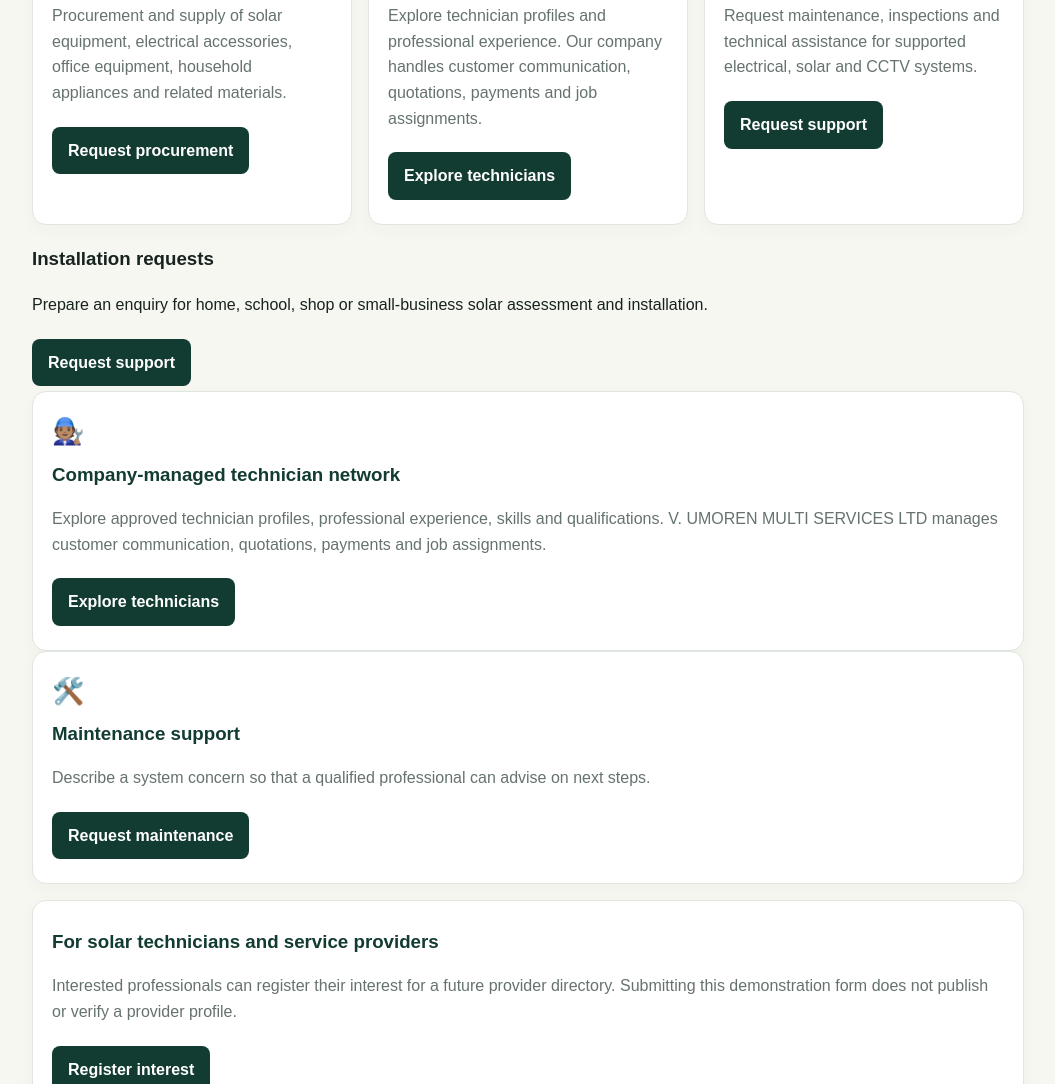
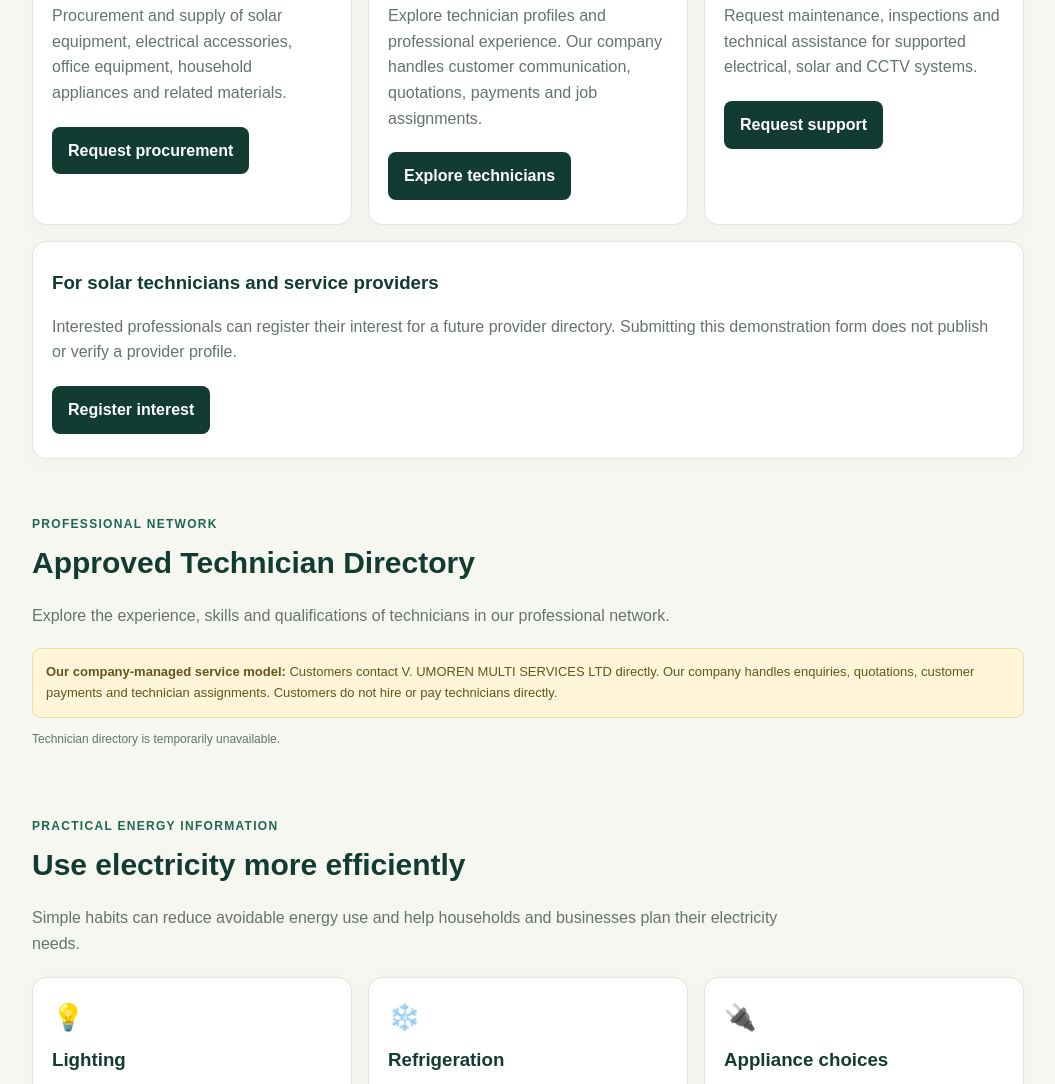
Before and after one commit to victorumo006-ui/vumoren-connect-energy-education, a plain HTML site: page index.html in a window 1280 px wide. Shown: the part 2907-3991 px from the top of the page, without its empty margins (112-1167 px from the left). Drawn offline with Linux system fonts and the light colour scheme; no server answers.

Commit message:
Remove installation and technician network sections
Removed installation requests and company-managed technician network sections from the index.html file.

```diff
--- a/index.html
+++ b/index.html
@@ -162,17 +162,7 @@ footer{background:#102e27;color:#d9e6df;padding:28px 5%;text-align:center;font-s
     <p>Request maintenance, inspections and technical assistance for supported electrical, solar and CCTV systems.</p>
     <a class="btn" style="background:var(--g);color:white" href="#request">Request support</a>
   </article>
-</div><h3>Installation requests</h3><p>Prepare an enquiry for home, school, shop or small-business solar assessment and installation.</p><a class="btn" style="background:var(--g);color:white" href="#request">Request support</a></article>
-
-<article class="card">
-  <div class="icon">🧑🏽‍🔧</div>
-  <h3>Company-managed technician network</h3>
-  <p>Explore approved technician profiles, professional experience, skills and qualifications. V. UMOREN MULTI SERVICES LTD manages customer communication, quotations, payments and job assignments.</p>
-  <a class="btn" style="background:var(--g);color:white" href="#technicians">Explore technicians</a>
-</article>
-
-  <article class="card"><div class="icon">🛠️</div><h3>Maintenance support</h3><p>Describe a system concern so that a qualified professional can advise on next steps.</p><a class="btn" style="background:var(--g);color:white" href="#request">Request maintenance</a></article>
- </div>
+</div>
  <div class="card" style="margin-top:16px"><h3>For solar technicians and service providers</h3><p>Interested professionals can register their interest for a future provider directory. Submitting this demonstration form does not publish or verify a provider profile.</p><a class="btn" style="background:var(--g);color:white" href="#request" onclick="document.getElementById('requestType').value='Technician / service provider registration interest'">Register interest</a></div>
 </section>
 
```
